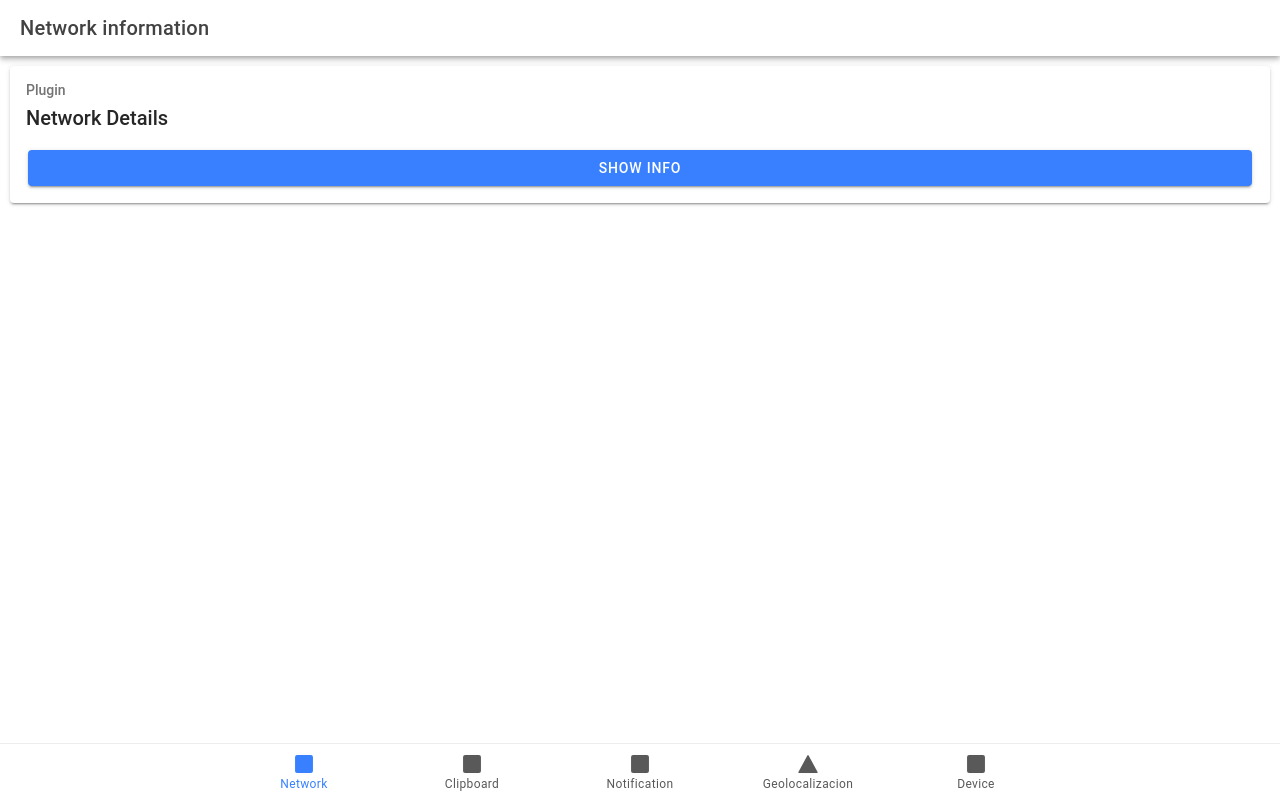
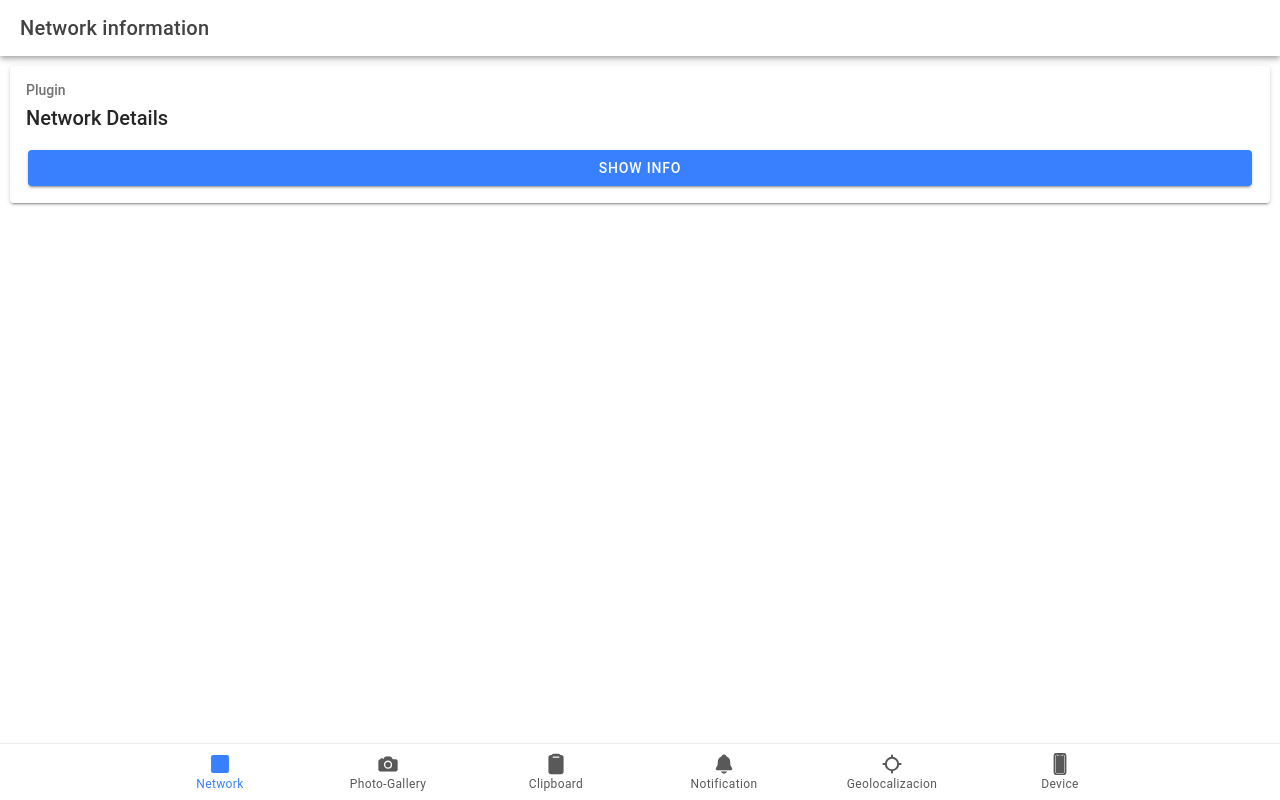
Before and after one commit to GiovanniAdb/My-First-Ionic-App--React, a React (Vite) app: page /tab1 in a window 1280 px wide. Built offline with nearby package versions, Linux system fonts and the light colour scheme; the HTML template or start-up script is replaced by a standard one.

Commit message:
Se añadieron icons a cada tab

```diff
--- a/package.json
+++ b/package.json
@@ -35,7 +35,7 @@
     "@types/react-qr-reader": "^2.1.4",
     "@types/react-router": "^5.1.20",
     "@types/react-router-dom": "^5.3.3",
-    "ionicons": "^7.0.0",
+    "ionicons": "^7.1.1",
     "react": "^18.2.0",
     "react-dom": "^18.2.0",
     "react-qr-reader": "^3.0.0-beta-1",
--- a/src/App.tsx
+++ b/src/App.tsx
@@ -10,7 +10,7 @@ import {
   setupIonicReact
 } from '@ionic/react';
 import { IonReactRouter } from '@ionic/react-router';
-import { images, square, triangle } from 'ionicons/icons';
+import { images, square, triangle, camera, clipboard, notifications, locate, phonePortrait } from 'ionicons/icons';
 import Tab1 from './pages/Tab1';
 import Tab2 from './pages/Tab2';
 import Tab3 from './pages/Tab3';
@@ -71,20 +71,24 @@ const App: React.FC = () => (
             <IonIcon aria-hidden="true" icon={square} />
             <IonLabel>Network</IonLabel>
           </IonTabButton>
+          <IonTabButton tab="tab2" href="/tab2">
+            <IonIcon aria-hidden="true" icon={camera} />
+            <IonLabel>Photo-Gallery</IonLabel>
+          </IonTabButton>
           <IonTabButton tab="tab3" href="/tab3">
-            <IonIcon aria-hidden="true" icon={square} />
+            <IonIcon aria-hidden="true" icon={clipboard} />
             <IonLabel>Clipboard</IonLabel>
           </IonTabButton>
           <IonTabButton tab="tab4" href="/tab4">
-            <IonIcon aria-hidden="true" icon={square} />
+            <IonIcon aria-hidden="true" icon={notifications} />
             <IonLabel>Notification</IonLabel>
           </IonTabButton>
           <IonTabButton tab="tab5" href="/tab5">
-            <IonIcon aria-hidden="true" icon={triangle} />
+            <IonIcon aria-hidden="true" icon={locate} />
             <IonLabel>Geolocalizacion</IonLabel>
           </IonTabButton>
           <IonTabButton tab="tab6" href="/tab6">
-            <IonIcon aria-hidden="true" icon={square} />
+            <IonIcon aria-hidden="true" icon={phonePortrait} />
             <IonLabel>Device</IonLabel>
           </IonTabButton>
         </IonTabBar>
```
Also changed, not shown: 1 other file (tests, documents, lock files or other folders).
